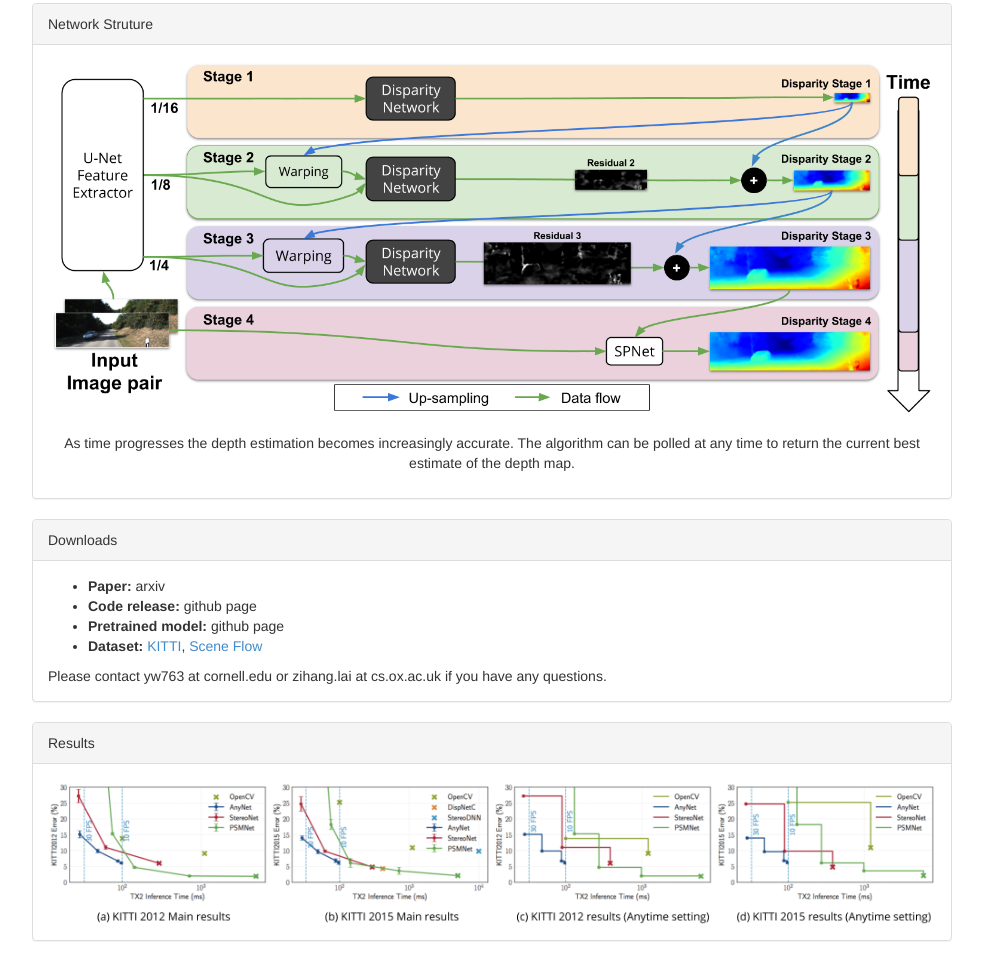
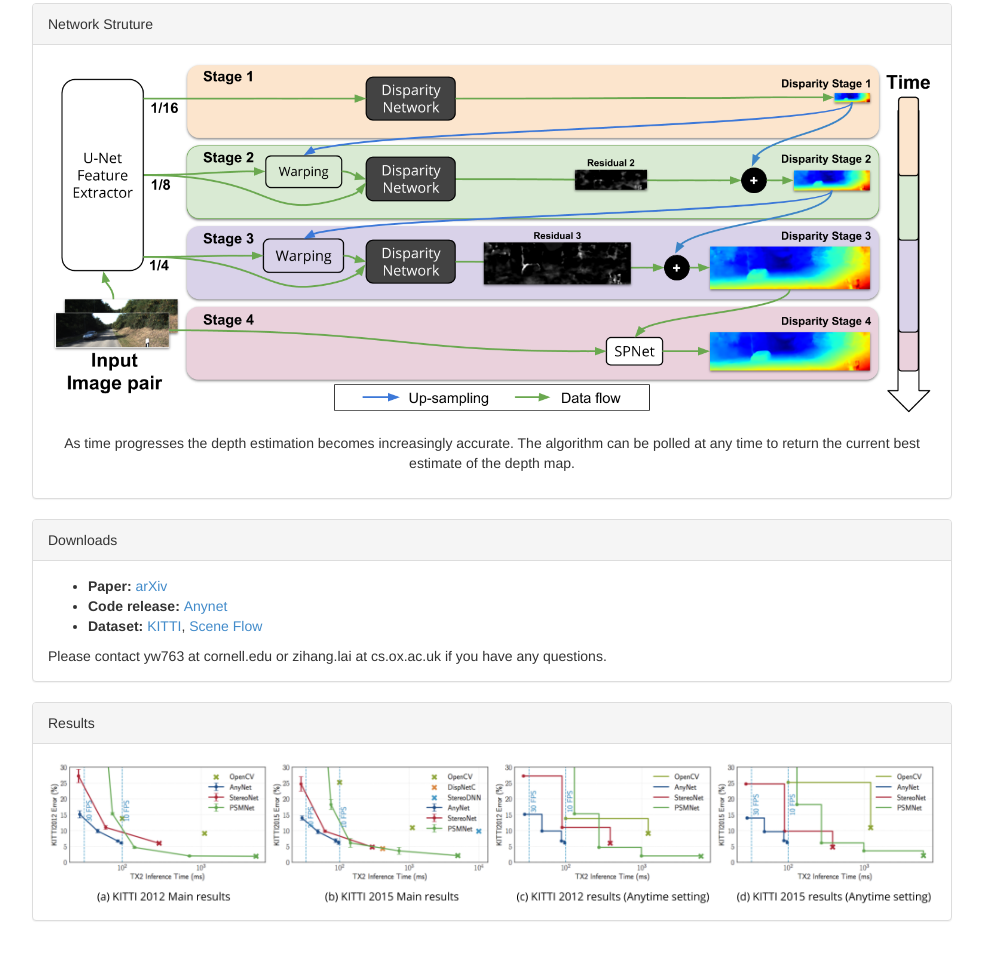
Before and after one commit to mileyan/AnyNet, a plain HTML site: page docs/index.html in a window 1280 px wide. Shown: the part 1472-2451 px from the top of the page, without its empty margins (148-1131 px from the left). Drawn offline with nearby package versions, Linux system fonts and the light colour scheme.

Commit message:
Update index.html

```diff
--- a/docs/index.html
+++ b/docs/index.html
@@ -118,9 +118,8 @@
 
 				<div class="panel-body">
 					<ul>
-						<li><b>Paper: </b> arxiv</li>
-						<li><b>Code release: </b> github page</li>
-						<li><b>Pretrained model: </b> github page</li>
+						<li><b>Paper: </b> <a href="https://arxiv.org/abs/1810.11408">arXiv</a></li>
+						<li><b>Code release: </b> <a href="https://github.com/mileyan/AnyNet">Anynet</a></li>
 						<li><b>Dataset: </b>
 							<a href="http://www.cvlibs.net/datasets/kitti/eval_scene_flow.php?benchmark=stereo">KITTI</a>,
 							<a href="https://lmb.informatik.uni-freiburg.de/resources/datasets/SceneFlowDatasets.en.html#downloads">Scene Flow</a>
```
